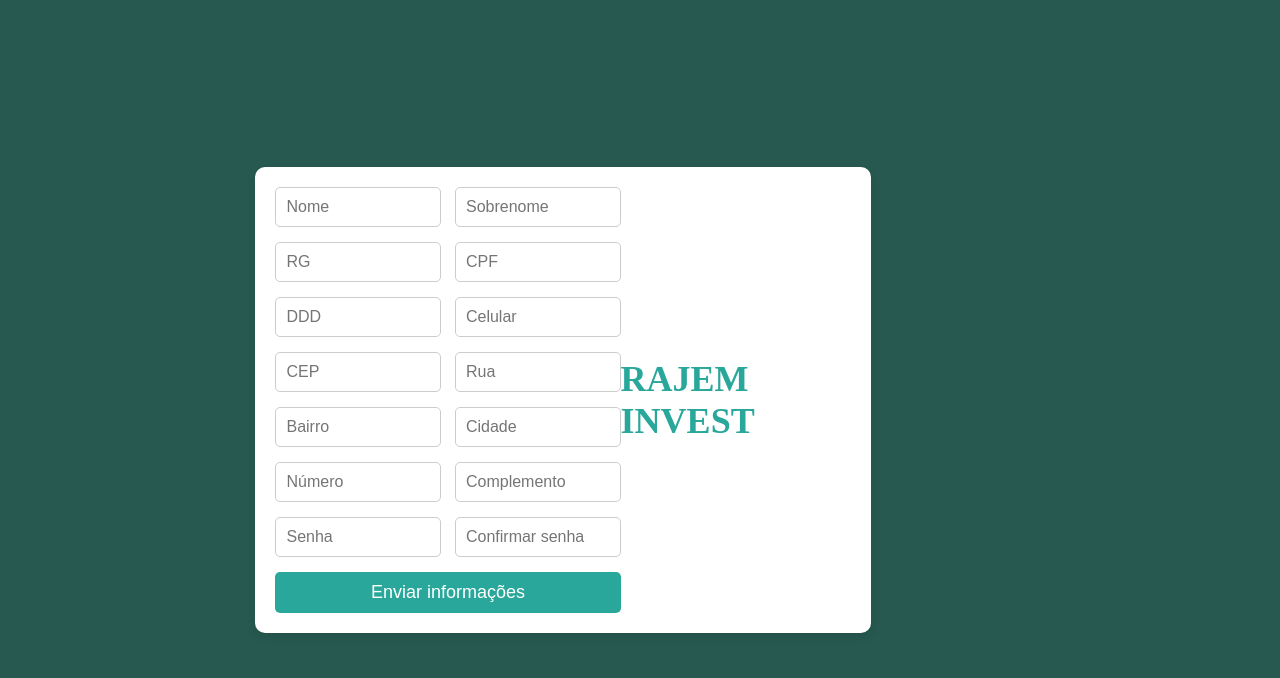
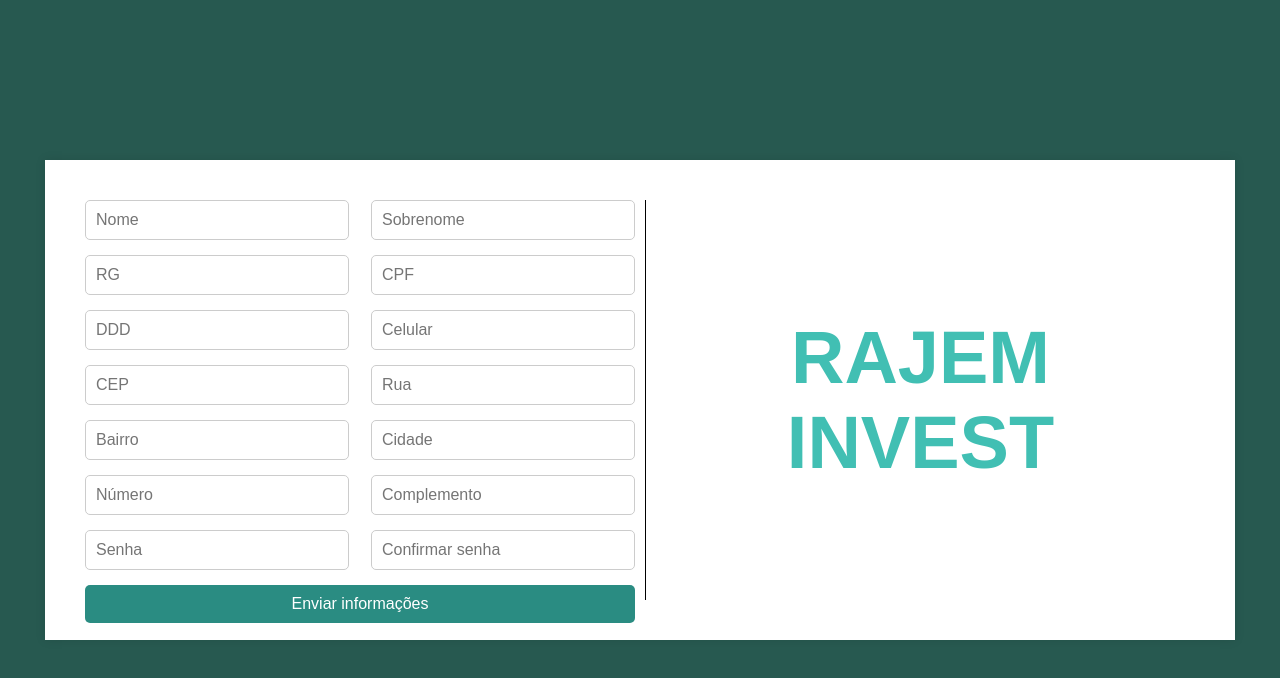
Before and after one commit to AlexsandroAuler/RAJEM-Invest, an Angular app in the folder RAJEM-Invest/: page /dados-primeiro-login in a window 1280 px wide. Shown: the top 678 px of the page. Built offline with nearby package versions, Linux system fonts and the light colour scheme.

Commit message:
ajuste no css e html na tela dados-login

```diff
--- a/RAJEM-Invest/src/app/login/dados-primeiro-login/dados-primeiro-login.component.css
+++ b/RAJEM-Invest/src/app/login/dados-primeiro-login/dados-primeiro-login.component.css
@@ -14,16 +14,13 @@
   }
 
   .container {
-    width: 80%;
-    max-width: 1200px;
-    background-color: #fff;
+    background-color: white;
     display: flex;
     flex-direction: column;
     justify-content: center;
     align-items: center;
-    padding: 20px;
-    border-radius: 10px;
-    box-shadow: 0px 4px 8px rgba(0, 0, 0, 0.1);
+    padding: 40px;
+    box-shadow: 0 0 10px rgba(0, 0, 0, 0.1);
   }
 
   .form-container {
@@ -33,21 +30,32 @@
   }
 
   .form-left {
-    width: 60%;
+    height: 400px;
+    width: 550px;
     display: flex;
     flex-direction: column;
+    margin-right: 10px;
   }
 
   .form-right {
-    width: 40%;
+    height: 400px;
+    width: 550px;
     display: flex;
     justify-content: center;
     align-items: center;
+    border-left: 1px solid black;
+    text-align: center;
+    padding: 40px;
+    font-weight: bolder;
+
   }
 
-  .form-right h1 {
-    font-size: 36px;
-    color: #29A79B;
+  .form-right h3{
+    font-family: sans-serif;
+    font-size: 74px;
+    color: #41BFB3;
+    font-weight: 900;
+
   }
 
   .form-row {
@@ -67,12 +75,12 @@
   button {
     width: 100%;
     padding: 10px;
-    background-color: #29A79B;
+    background-color: #2a8c82;
     color: #fff;
     border: none;
     border-radius: 5px;
     cursor: pointer;
-    font-size: 18px;
+    font-size: 16px;
   }
 
   button:hover {
--- a/RAJEM-Invest/src/app/login/dados-primeiro-login/dados-primeiro-login.component.html
+++ b/RAJEM-Invest/src/app/login/dados-primeiro-login/dados-primeiro-login.component.html
@@ -34,7 +34,7 @@
         </form>
       </div>
       <div class="form-right">
-        <h1>RAJEM INVEST</h1>
+        <h3>RAJEM INVEST</h3>
       </div>
     </div>
   </div>
```
